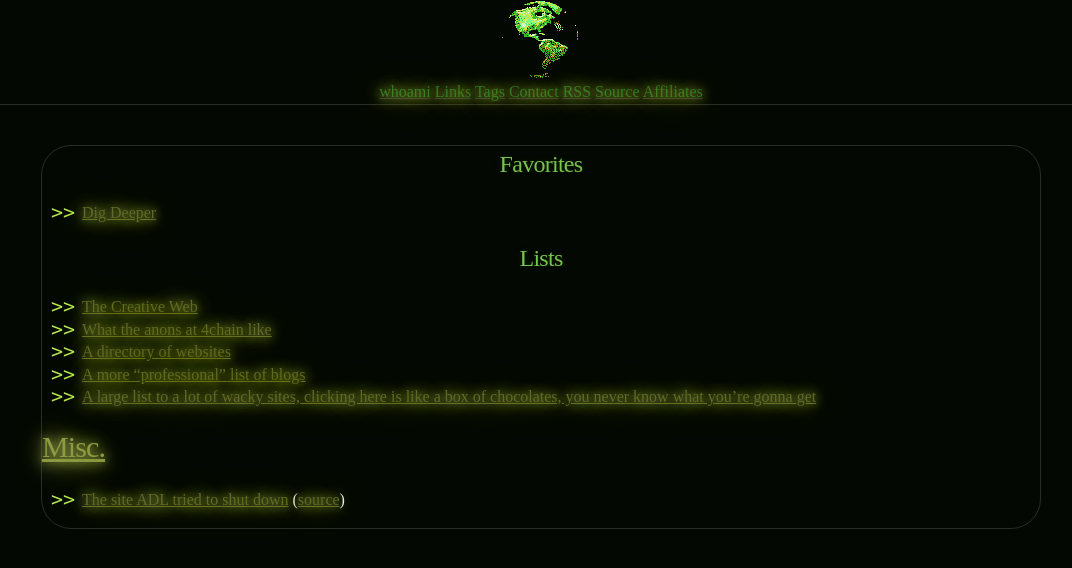
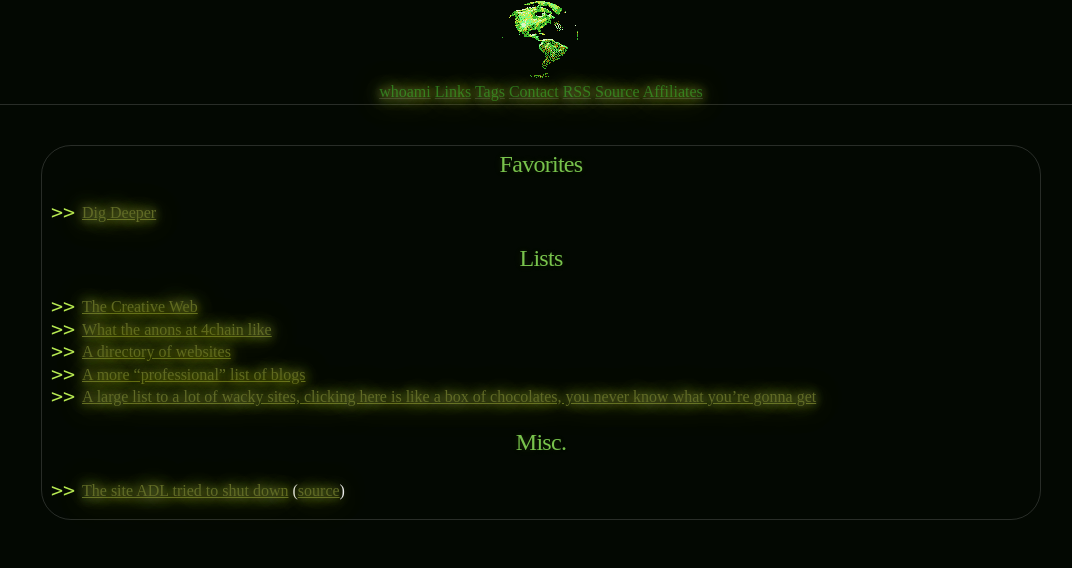
Before and after one commit to CamoCatX/camocatx.github.io, a Jekyll site: the page built from links/index.md, in a window 1280 px wide. Shown: the top 568 px of the page, without its empty margins (99-1171 px from the left). Built offline with Jekyll 4.4.1, drawn with Linux system fonts in a browser that asks for light colours.

```diff
--- a/links/index.md
+++ b/links/index.md
@@ -14,6 +14,6 @@ title: Links
 - [A more "professional" list of blogs](https://www.ontoplist.com/)
 - [A large list to a lot of wacky sites, clicking here is like a box of chocolates, you never know what you're gonna get](https://blog.spacehey.com/entry?id=29337)
 
-# Misc.
+## Misc.
 
 - [The site ADL tried to shut down](https://mapliberation.org/) ([source](https://web.archive.org/web/20250216151615/https://litigation.1984.hosting/))
```
